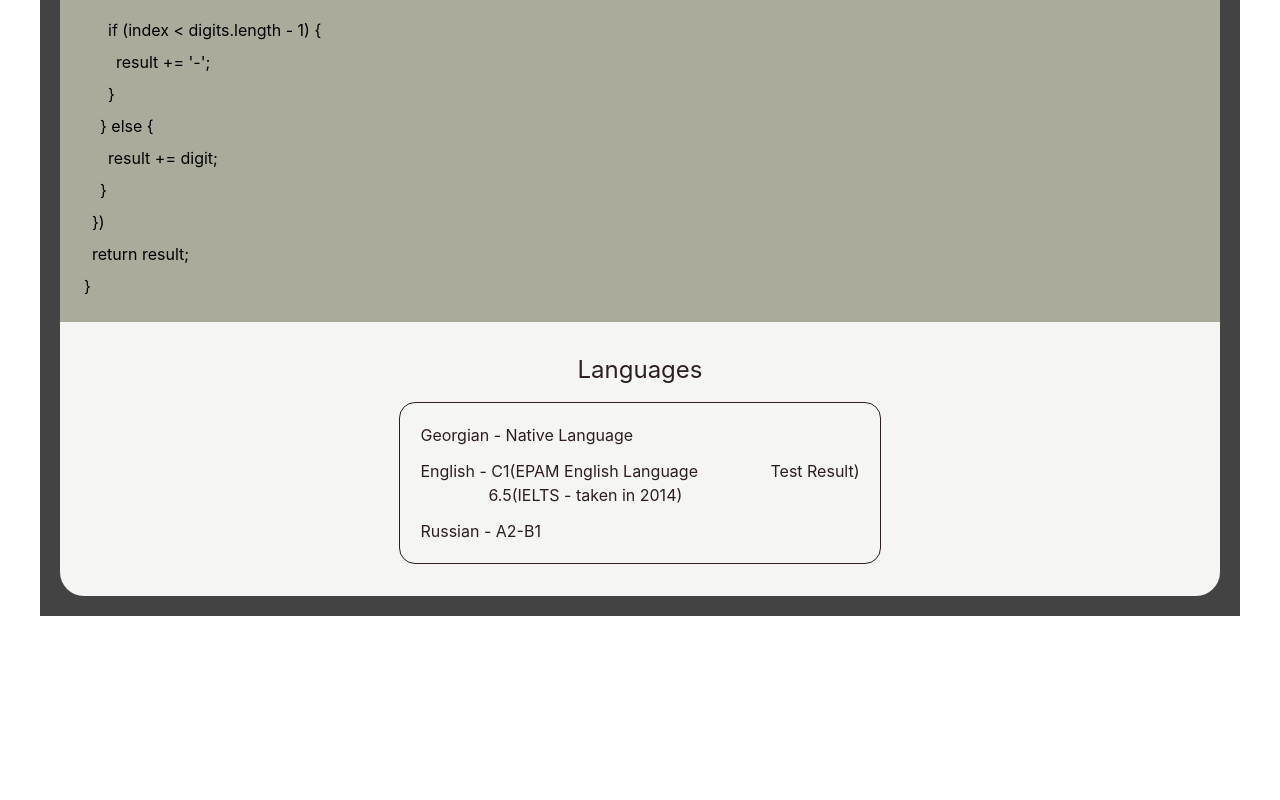
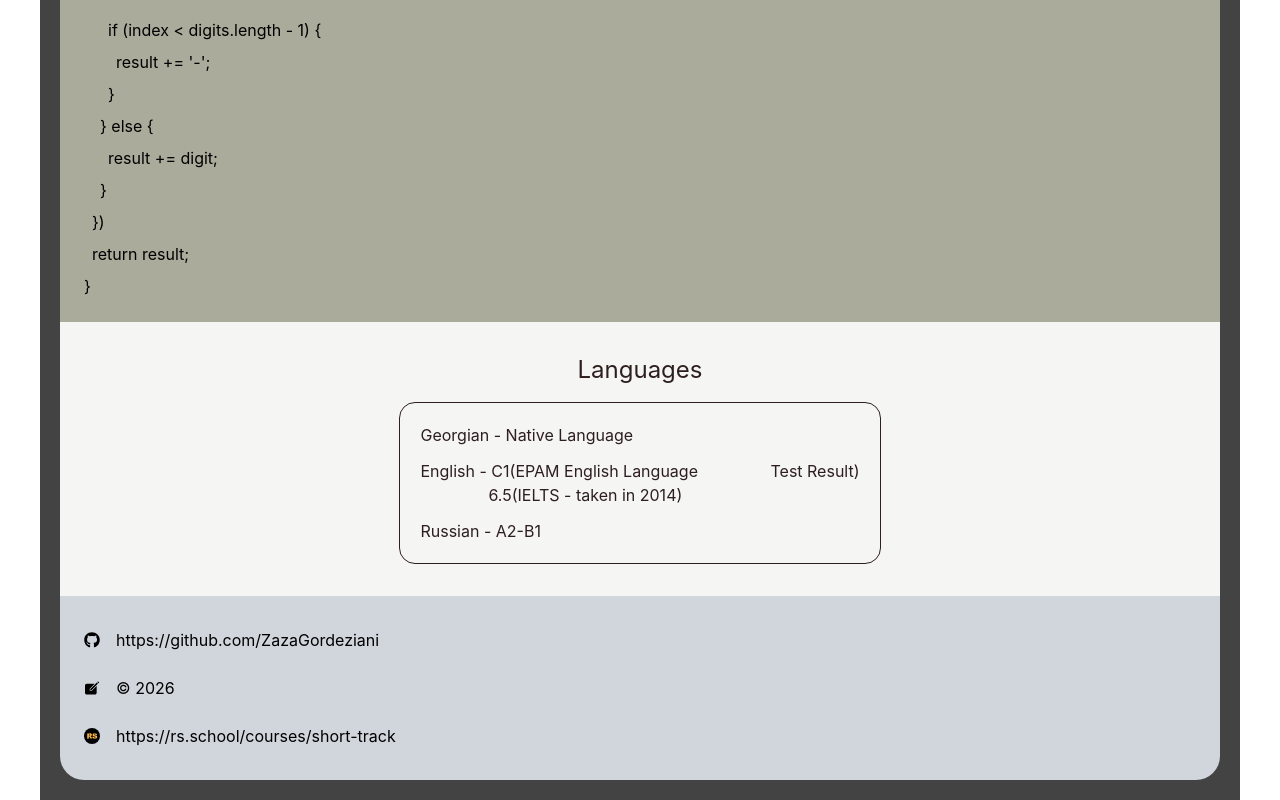
Before and after one commit to ZazaGordeziani/rsschool-cv, a React (Vite) app: page / in a window 1280 px wide. Shown: the part 2723-3523 px from the top of the page. Before the commit the page ends 3339 px from the top, so only its background shows below. Built offline with nearby package versions, Linux system fonts and the light colour scheme.

Commit message:
feat: add footer, refactor: modify nav and add language tab.

```diff
--- a/src/App.tsx
+++ b/src/App.tsx
@@ -1,4 +1,5 @@
 import Body from "./cv-components/body/body";
+import Footer from "./cv-components/footer/footer";
 import Header from "./cv-components/header/header";
 
 function App() {
@@ -8,6 +9,7 @@ function App() {
         {" "}
         <Header />
         <Body />
+        <Footer />
       </div>
     </main>
   );
--- a/src/cv-components/body/components/nav.tsx
+++ b/src/cv-components/body/components/nav.tsx
@@ -1,7 +1,7 @@
 const Nav = () => {
   return (
     <nav className=" bg-[#D5DACE] sm:hidden py-4 text-[#343A3D] ">
-      <ul className="justify-center flex flex-row gap-x-5">
+      <ul className="justify-center text-[14px] flex flex-row gap-x-3">
         <li>
           <a href="#skills">Skills</a>
         </li>
@@ -14,6 +14,9 @@ const Nav = () => {
         <li>
           <a href="#codewars">Codewars</a>
         </li>
+        <li>
+          <a href="#codewars">Languages</a>
+        </li>
       </ul>
     </nav>
   );
--- /dev/null
+++ b/src/cv-components/footer/footer.tsx
@@ -0,0 +1,37 @@
+import { FaGithub } from "react-icons/fa";
+import { IoIosCreate } from "react-icons/io";
+import rslogo from "../../assets/rss-logo.c19ce1b4.svg";
+
+const Footer = () => {
+  return (
+    <section className="p-6 py-8 bg-gray-300">
+      <div>
+        <ul className="flex flex-col text-base gap-y-6">
+          <li className="flex items-center gap-4">
+            <FaGithub />
+            <a
+              href="https://github.com/ZazaGordeziani
+
+"
+              target="_blank"
+            >
+              https://github.com/ZazaGordeziani
+            </a>
+          </li>
+          <li className="flex items-center gap-4">
+            <IoIosCreate />
+            <p>© {new Date().getFullYear()}</p>
+          </li>
+          <li className="flex items-center gap-4">
+            <img src={rslogo} alt="RS School logo" className="w-4" />
+            <a href="https://rs.school/courses/short-track">
+              https://rs.school/courses/short-track
+            </a>
+          </li>
+        </ul>
+      </div>
+    </section>
+  );
+};
+
+export default Footer;
```
Also changed, not shown: src/assets/rss-logo.c19ce1b4.svg (added).
